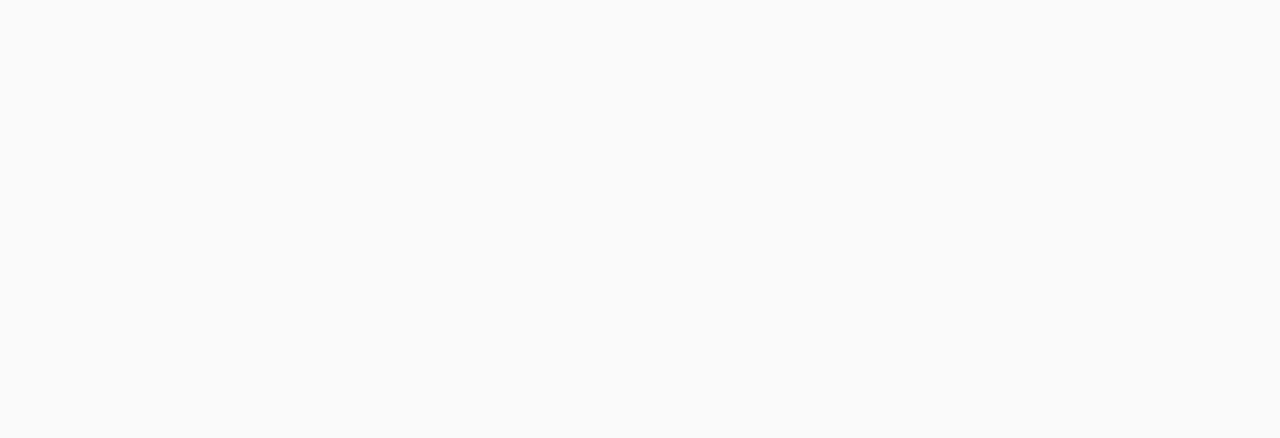
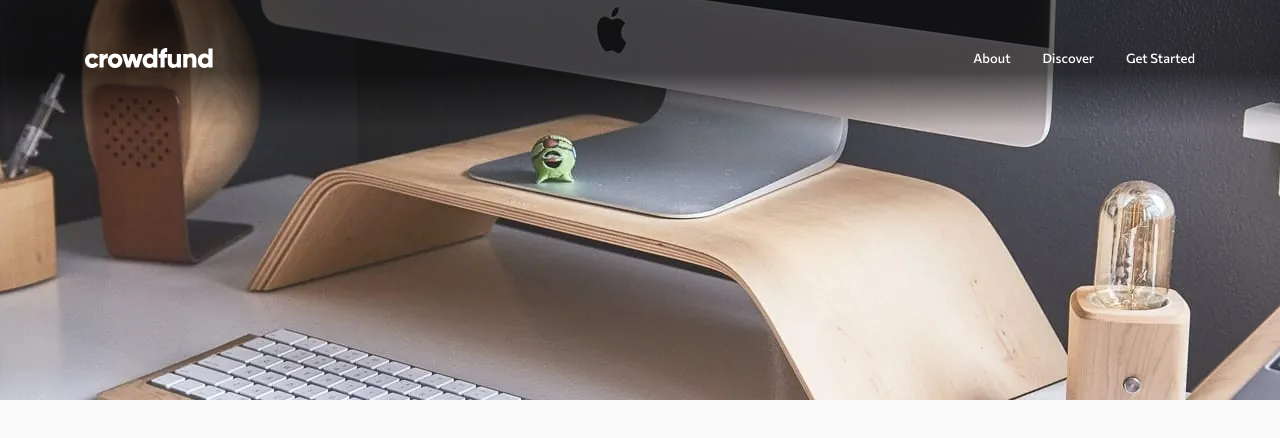
Before and after one commit to MrBlackvanta/crowdfunding-product-page, a Next.js app: page / in a window 1280 px wide. Shown: the top 438 px of the page. Built offline with nearby package versions, Linux system fonts and the light colour scheme.

Commit message:
Add campaign context and components for crowdfunding page

```diff
--- a/src/app/globals.css
+++ b/src/app/globals.css
@@ -30,6 +30,7 @@
   --text-4xl--line-height: normal;
 
   --container-content: 45.625rem;
+  --container-header: 69.375rem;
 }
 
 @layer base {
--- a/src/app/page.tsx
+++ b/src/app/page.tsx
@@ -1,3 +1,14 @@
+import CampaignProvider from "@/components/campaign-provider";
+import { SiteHeader } from "@/components/layout";
+import { HeroBanner } from "@/views/home";
+
 export default function Home() {
-  return <main id="main" />;
+  return (
+    <CampaignProvider>
+      <SiteHeader />
+      <main id="main">
+        <HeroBanner />
+      </main>
+    </CampaignProvider>
+  );
 }
--- /dev/null
+++ b/src/components/campaign-provider.tsx
@@ -0,0 +1,90 @@
+"use client";
+
+import { project, rewards } from "@/data/campaign";
+import {
+  createContext,
+  use,
+  useReducer,
+  type ActionDispatch,
+  type ReactNode,
+} from "react";
+
+type PledgeStage = "idle" | "pledging" | "thanking";
+
+type CampaignState = {
+  raised: number;
+  backers: number;
+  bookmarked: boolean;
+  stage: PledgeStage;
+  selectedRewardId: string | null;
+  stockById: Record<string, number>;
+};
+
+type CampaignAction =
+  | { type: "bookmarkToggled" }
+  | { type: "pledgeOpened"; rewardId: string | null }
+  | { type: "rewardSelected"; rewardId: string }
+  | { type: "pledgeDismissed" }
+  | { type: "pledgeConfirmed"; amount: number }
+  | { type: "thanksDismissed" };
+
+const initialState: CampaignState = {
+  raised: project.raised,
+  backers: project.backers,
+  bookmarked: false,
+  stage: "idle",
+  selectedRewardId: null,
+  stockById: Object.fromEntries(rewards.map(({ id, stock }) => [id, stock])),
+};
+
+function reduceCampaign(
+  state: CampaignState,
+  action: CampaignAction,
+): CampaignState {
+  switch (action.type) {
+    case "bookmarkToggled":
+      return { ...state, bookmarked: !state.bookmarked };
+    case "pledgeOpened":
+      return { ...state, stage: "pledging", selectedRewardId: action.rewardId };
+    case "rewardSelected":
+      return { ...state, selectedRewardId: action.rewardId };
+    case "pledgeDismissed":
+    case "thanksDismissed":
+      return { ...state, stage: "idle" };
+    case "pledgeConfirmed": {
+      const rewardId = state.selectedRewardId;
+      const claimsStock = rewardId !== null && rewardId in state.stockById;
+      return {
+        ...state,
+        stage: "thanking",
+        raised: state.raised + action.amount,
+        backers: state.backers + 1,
+        stockById: claimsStock
+          ? { ...state.stockById, [rewardId]: state.stockById[rewardId] - 1 }
+          : state.stockById,
+      };
+    }
+  }
+}
+
+type CampaignStore = [CampaignState, ActionDispatch<[action: CampaignAction]>];
+
+const CampaignContext = createContext<CampaignStore | null>(null);
+
+export function useCampaign() {
+  const store = use(CampaignContext);
+  if (!store) {
+    throw new Error("useCampaign must be used inside CampaignProvider");
+  }
+  return store;
+}
+
+export default function CampaignProvider({
+  children,
+}: {
+  children: ReactNode;
+}) {
+  const store = useReducer(reduceCampaign, initialState);
+
+  return <CampaignContext value={store}>{children}</CampaignContext>;
+}
--- a/src/components/layout/index.ts
+++ b/src/components/layout/index.ts
@@ -1 +1,2 @@
 export { default as Signature } from "./signature";
+export { default as SiteHeader } from "./site-header";
--- /dev/null
+++ b/src/components/layout/site-header.tsx
@@ -0,0 +1,134 @@
+"use client";
+
+import { useCampaign } from "@/components/campaign-provider";
+import { Logo, MenuCloseIcon, MenuIcon } from "@/components/icons";
+import Link from "next/link";
+import { useEffect, useRef, useState } from "react";
+
+const navLinks = [
+  { label: "About", href: "#about" },
+  { label: "Discover", href: "#rewards" },
+];
+
+export default function SiteHeader() {
+  const [, dispatch] = useCampaign();
+  const [menuOpen, setMenuOpen] = useState(false);
+  const menuToggle = useRef<HTMLButtonElement>(null);
+
+  useEffect(() => {
+    if (!menuOpen) return;
+
+    const closeOnEscape = (event: KeyboardEvent) => {
+      if (event.key !== "Escape") return;
+      setMenuOpen(false);
+      menuToggle.current?.focus();
+    };
+
+    document.addEventListener("keydown", closeOnEscape);
+    return () => document.removeEventListener("keydown", closeOnEscape);
+  }, [menuOpen]);
+
+  const dismissMenu = () => {
+    setMenuOpen(false);
+    menuToggle.current?.focus();
+  };
+
+  const startPledge = () => {
+    setMenuOpen(false);
+    dispatch({ type: "pledgeOpened", rewardId: null });
+  };
+
+  return (
+    <header className="v-hero-scrim absolute inset-x-0 top-0 z-30 h-32 px-6 pt-8 md:pt-12">
+      {menuOpen && (
+        <div
+          aria-hidden="true"
+          onClick={dismissMenu}
+          className="from-ink/60 to-ink/0 fixed inset-0 bg-linear-to-b/srgb md:hidden"
+        />
+      )}
+
+      <div className="max-w-header relative mx-auto flex items-center justify-between">
+        <Link
+          href="/"
+          aria-label="crowdfund home"
+          className="focus-visible:outline-white"
+        >
+          <Logo className="h-5 w-32 text-white" />
+        </Link>
+
+        <nav aria-label="Primary" className="hidden md:block">
+          <ul className="text-2xs flex items-center gap-8 font-medium text-white">
+            {navLinks.map(({ label, href }) => (
+              <li key={href}>
+                <a
+                  href={href}
+                  className="hover:text-white/70 focus-visible:outline-white"
+                >
+                  {label}
+                </a>
+              </li>
+            ))}
+            <li>
+              <button
+                type="button"
+                onClick={startPledge}
+                className="hover:text-white/70 focus-visible:outline-white"
+              >
+                Get Started
+              </button>
+            </li>
+          </ul>
+        </nav>
+
+        <button
+          ref={menuToggle}
+          type="button"
+          aria-expanded={menuOpen}
+          aria-controls="site-menu"
+          onClick={() => setMenuOpen(!menuOpen)}
+          className="-m-2 p-2 text-white focus-visible:outline-white md:hidden"
+        >
+          <span className="sr-only">
+            {menuOpen ? "Close menu" : "Open menu"}
+          </span>
+          {menuOpen ? (
+            <MenuCloseIcon className="h-3.75 w-3.5" />
+          ) : (
+            <MenuIcon className="h-3.75 w-4" />
+          )}
+        </button>
+      </div>
+
+      <nav
+        id="site-menu"
+        aria-label="Primary"
+        hidden={!menuOpen}
+        className="border-hairline fixed inset-x-6 top-22 rounded-lg border bg-white py-6 md:hidden"
+      >
+        <ul className="divide-charcoal/10 divide-y text-lg font-medium">
+          {navLinks.map(({ label, href }) => (
+            <li key={href} className="px-6 py-6 first:pt-0">
+              <a
+                href={href}
+                onClick={() => setMenuOpen(false)}
+                className="block"
+              >
+                {label}
+              </a>
+            </li>
+          ))}
+          <li className="px-6 pt-6">
+            <button
+              type="button"
+              onClick={startPledge}
+              className="block w-full text-left"
+            >
+              Get Started
+            </button>
+          </li>
+        </ul>
+      </nav>
+    </header>
+  );
+}
--- /dev/null
+++ b/src/data/campaign.ts
@@ -0,0 +1,56 @@
+export type Reward = {
+  id: string;
+  title: string;
+  minimumPledge: number;
+  description: string;
+  stock: number;
+};
+
+export const project = {
+  name: "Mastercraft Bamboo Monitor Riser",
+  tagline:
+    "A beautiful & handcrafted monitor stand to reduce neck and eye strain.",
+  goal: 100_000,
+  raised: 89_914,
+  backers: 5_007,
+  daysLeft: 56,
+  about: [
+    "The Mastercraft Bamboo Monitor Riser is a sturdy and stylish platform that elevates your screen to a more comfortable viewing height. Placing your monitor at eye level has the potential to improve your posture and make you more comfortable while at work, helping you stay focused on the task at hand.",
+    "Featuring artisan craftsmanship, the simplicity of design creates extra desk space below your computer to allow notepads, pens, and USB sticks to be stored under the stand.",
+  ],
+};
+
+export const rewards: Reward[] = [
+  {
+    id: "bamboo-stand",
+    title: "Bamboo Stand",
+    minimumPledge: 25,
+    description:
+      "You get an ergonomic stand made of natural bamboo. You've helped us launch our promotional campaign, and you’ll be added to a special Backer member list.",
+    stock: 101,
+  },
+  {
+    id: "black-edition-stand",
+    title: "Black Edition Stand",
+    minimumPledge: 75,
+    description:
+      "You get a Black Special Edition computer stand and a personal thank you. You’ll be added to our Backer member list. Shipping is included.",
+    stock: 64,
+  },
+  {
+    id: "mahogany-special-edition",
+    title: "Mahogany Special Edition",
+    minimumPledge: 200,
+    description:
+      "You get two Special Edition Mahogany stands, a Backer T-Shirt, and a personal thank you. You’ll be added to our Backer member list. Shipping is included.",
+    stock: 0,
+  },
+];
+
+export const noReward = {
+  id: "no-reward",
+  title: "Pledge with no reward",
+  minimumPledge: 1,
+  description:
+    "Choose to support us without a reward if you simply believe in our project. As a backer, you will be signed up to receive product updates via email.",
+};
--- /dev/null
+++ b/src/views/home/hero-banner.tsx
@@ -0,0 +1,18 @@
+import heroDesktop from "@/assets/hero-desktop.webp";
+import heroMobile from "@/assets/hero-mobile.webp";
+
+export default function HeroBanner() {
+  return (
+    <picture className="contents">
+      <source media="(min-width: 48rem)" srcSet={heroDesktop.src} />
+      <img
+        src={heroMobile.src}
+        alt="The Mastercraft Bamboo Monitor Riser lifting a monitor to eye level above a wooden desk."
+        width={heroMobile.width}
+        height={heroMobile.height}
+        fetchPriority="high"
+        className="h-75 w-full object-cover md:h-100"
+      />
+    </picture>
+  );
+}
--- /dev/null
+++ b/src/views/home/index.ts
@@ -0,0 +1 @@
+export { default as HeroBanner } from "./hero-banner";
```
